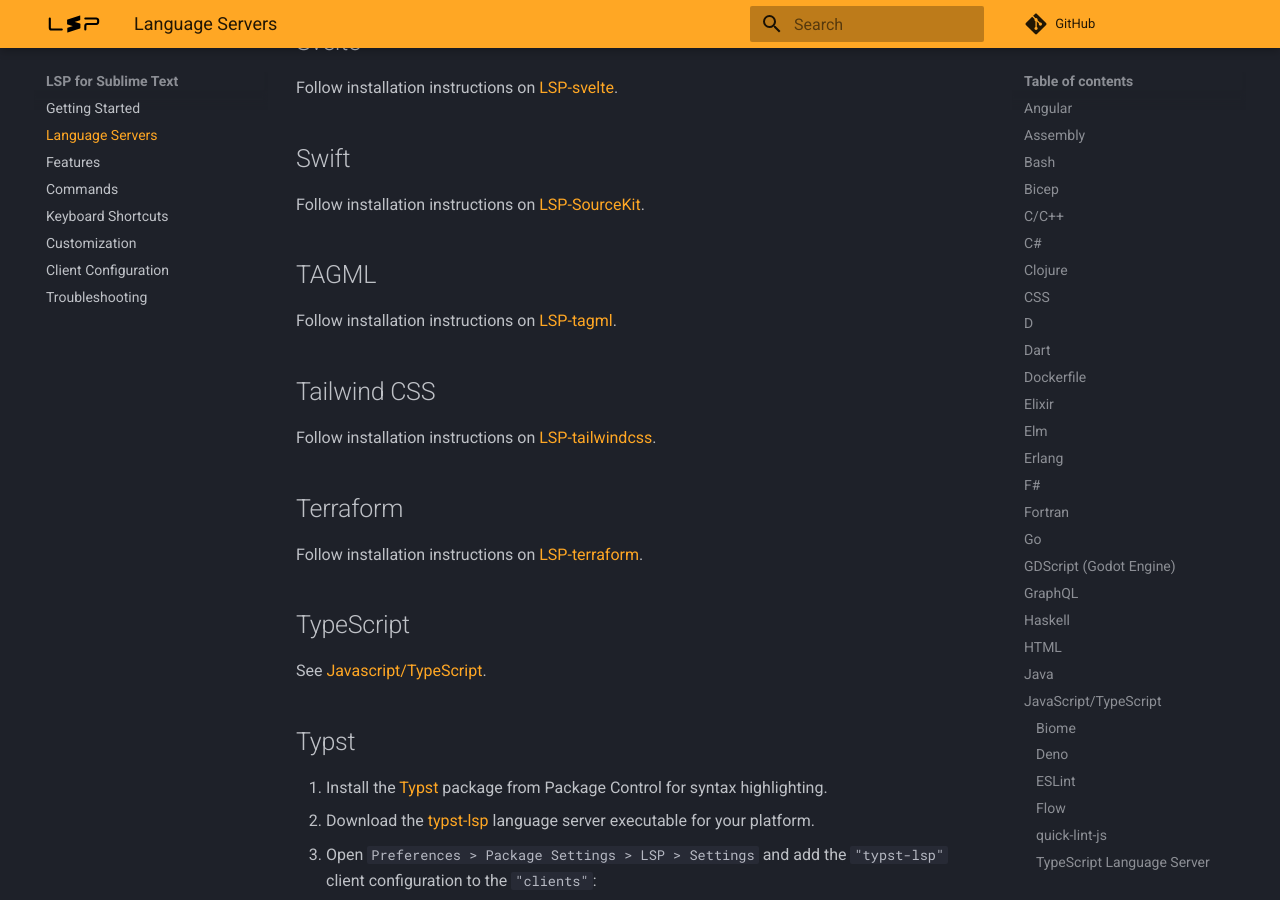
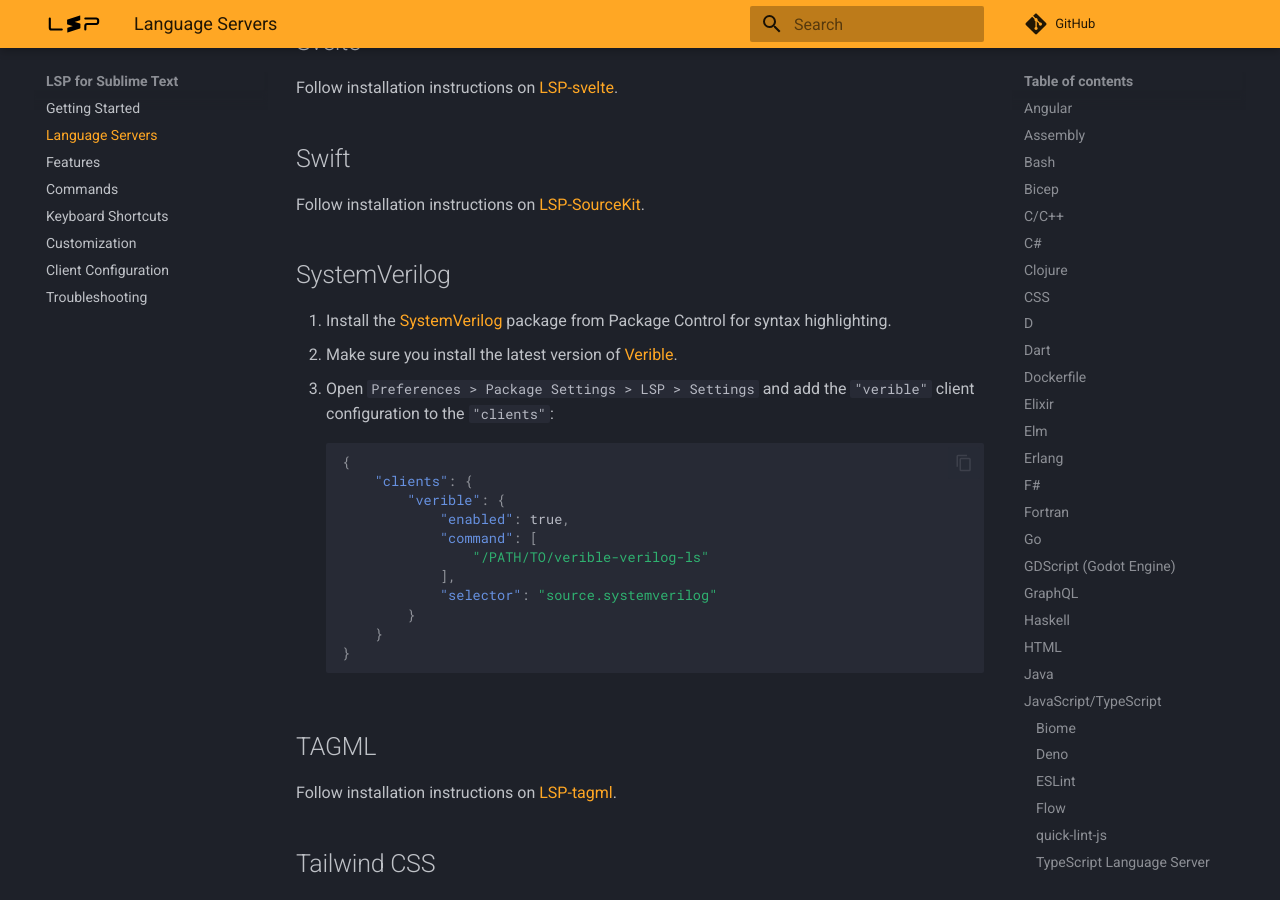
Before and after one commit to sublimelsp/LSP, an MkDocs documentation site: the page built from docs/src/language_servers.md, in a window 1280 px wide and 900 px high, scrolled down 16463 px. Built offline with MkDocs 1.6.1 and Material for MkDocs 9.7.7, drawn with Linux system fonts in a browser that asks for light colours; comment, search, counter and statistics services are not loaded.

Commit message:
docs: added systemverilog/verible language server setup guide

````diff
--- a/docs/src/language_servers.md
+++ b/docs/src/language_servers.md
@@ -685,6 +685,26 @@
 
 Follow installation instructions on [LSP-SourceKit](https://github.com/sublimelsp/LSP-SourceKit).
 
+## SystemVerilog
+
+1. Install the [SystemVerilog](https://packagecontrol.io/packages/SystemVerilog) package from Package Control for syntax highlighting.
+2. Make sure you install the latest version of [Verible](https://github.com/chipsalliance/verible).
+3. Open `Preferences > Package Settings > LSP > Settings` and add the `"verible"` client configuration to the `"clients"`:
+
+    ```jsonc
+    {
+        "clients": {
+            "verible": {
+                "enabled": true,
+                "command": [
+                    "/PATH/TO/verible-verilog-ls"
+                ],
+                "selector": "source.systemverilog"
+            }
+        }
+    }
+    ```
+
 ## TAGML
 
 Follow installation instructions on [LSP-tagml](https://github.com/HuygensING/LSP-tagml).
````
